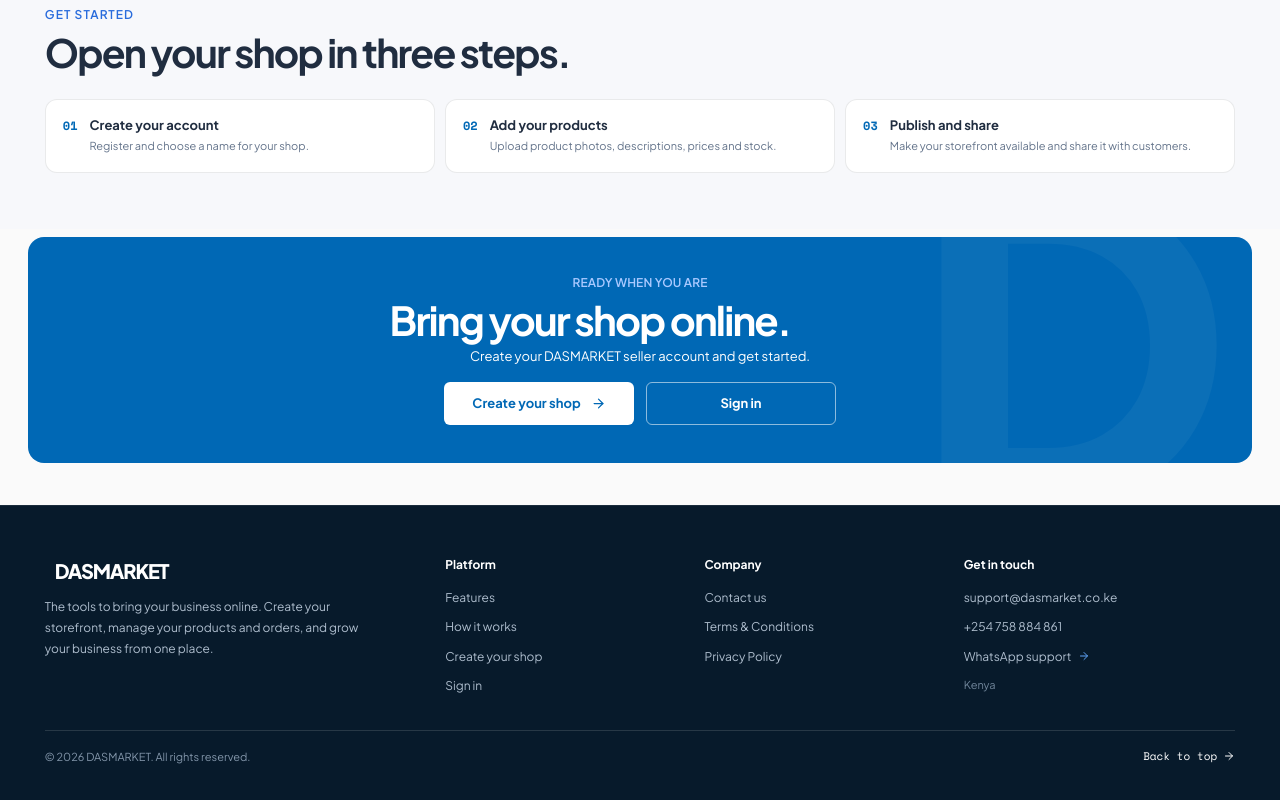
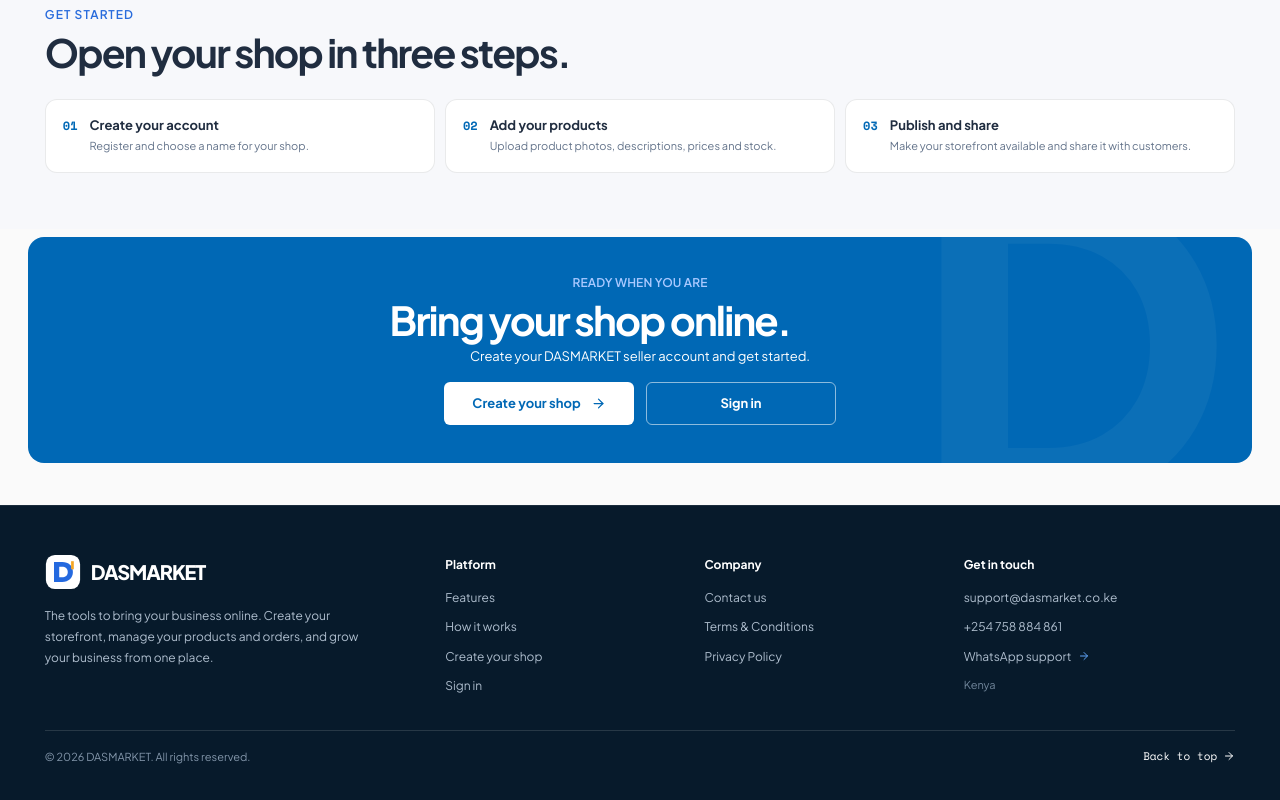
Before and after one commit to Zenkaak/dass, a React (Vite) app: page / in a window 1280 px wide. Shown: the part 1814-2614 px from the top of the page. Built offline with nearby package versions, Linux system fonts and the light colour scheme.

Commit message:
Style DASMARKET homepage logo lockup

```diff
--- a/src/replit-landing.css
+++ b/src/replit-landing.css
@@ -2311,3 +2311,8 @@
   }
   .rm-home-simple .rm-home-footer-bottom-links { width:100%; justify-content:space-between; gap:12px; }
 }
+
+/* DASMARKET homepage brand lockup */
+.rm-brand-logo{display:block;width:36px;height:36px;flex:0 0 36px}
+.rm-brand-word{display:inline-block;letter-spacing:-.055em}
+@media(max-width:640px){.rm-brand-logo{width:32px;height:32px;flex-basis:32px}.rm-brand{gap:8px}}
```
